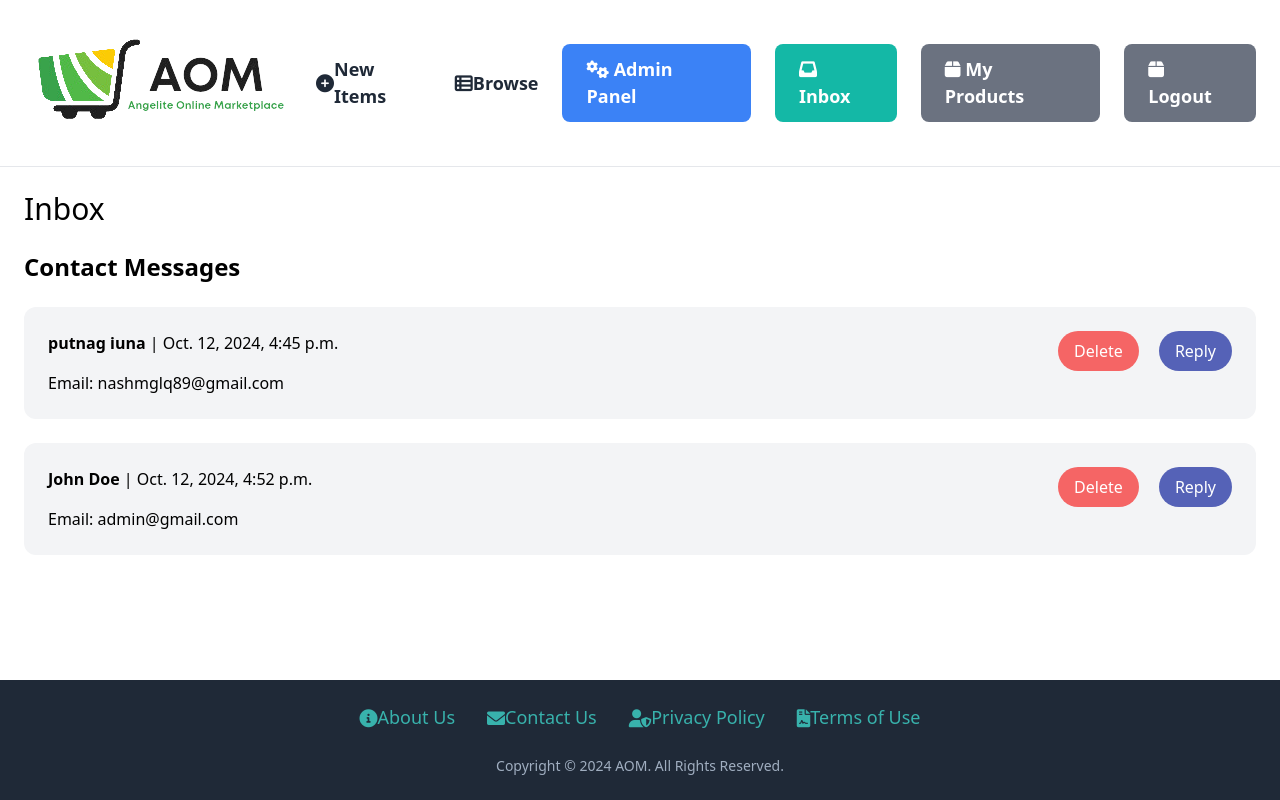
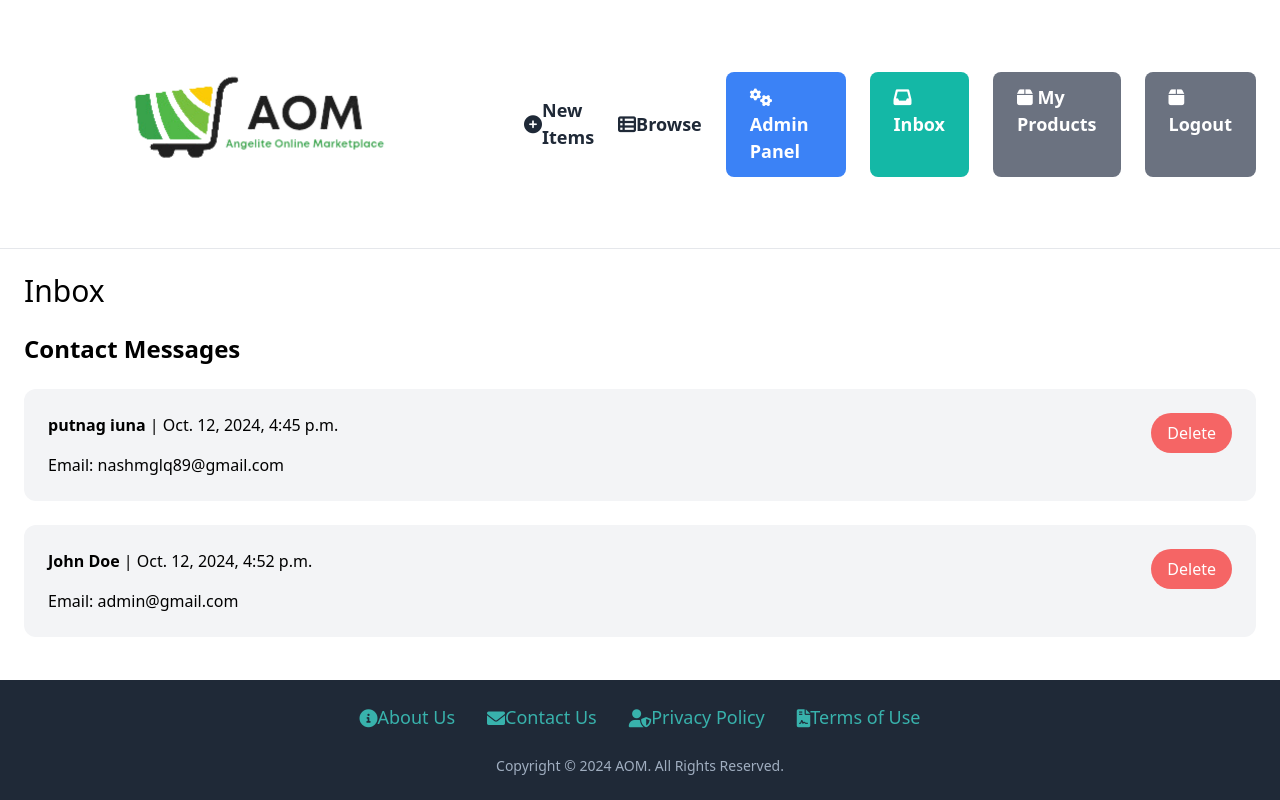
Before and after one commit to n33dm0n3y/marketplace, a Django app: page /inbox/ in a window 1280 px wide. Run offline with Django 4.2, Linux system fonts and the light colour scheme; a user stored in the database is signed in; data comes from the database, SQL or seed files in the repository; both versions use the stored data as it was after the commit; some libraries are stand-ins or nearby versions.

Commit message:
small fix logo n inbox

```diff
--- a/inbox/templates/conversation/inbox.html
+++ b/inbox/templates/conversation/inbox.html
@@ -17,7 +17,6 @@
             <form action="{% url 'inbox:delete_contact_message' contact.id %}" method="POST" onsubmit="return confirm('Are you sure you want to delete this message?');">
                 {% csrf_token %}
                 <button type="submit" class="delete-button">Delete</button>
-                <button type="button" class="reply-button">Reply</button>
             </form>
         </div>
     {% empty %}
```
Also changed, not shown: db.sqlite3, static/img/logo.png.
